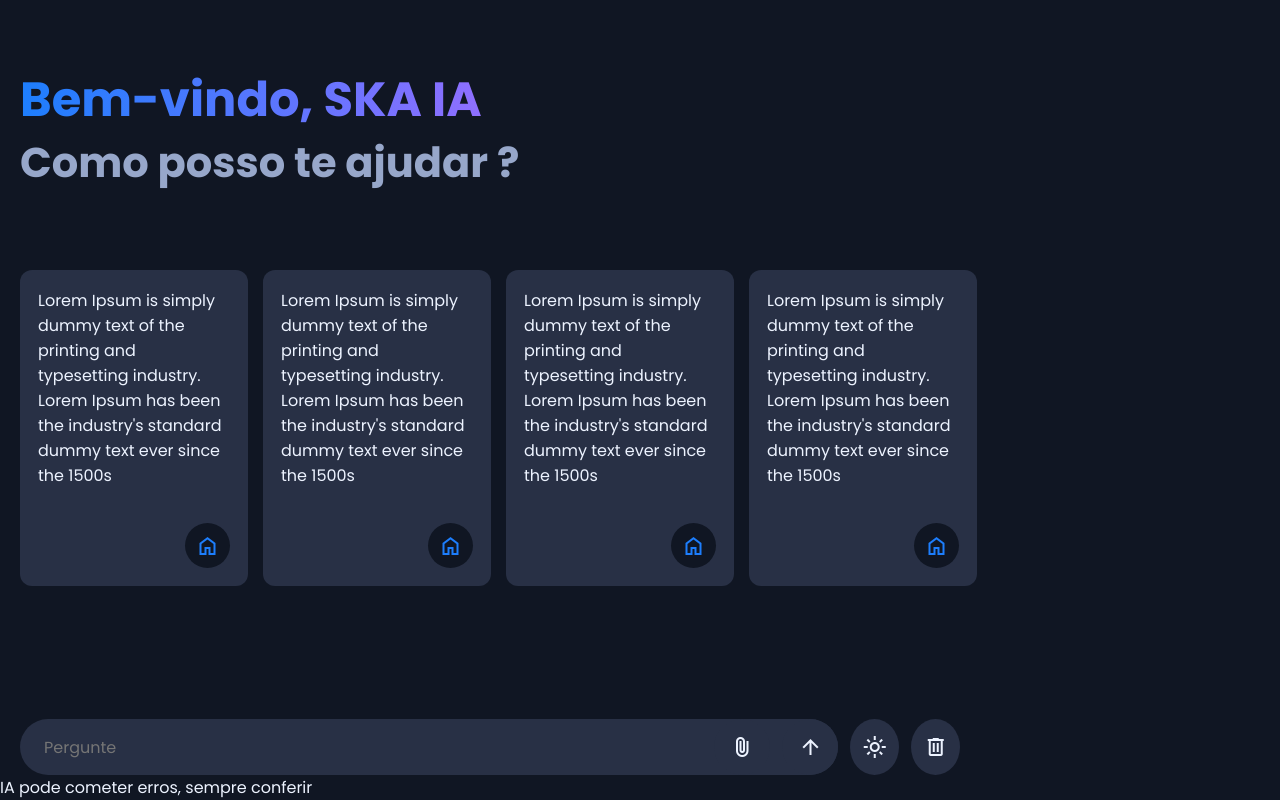
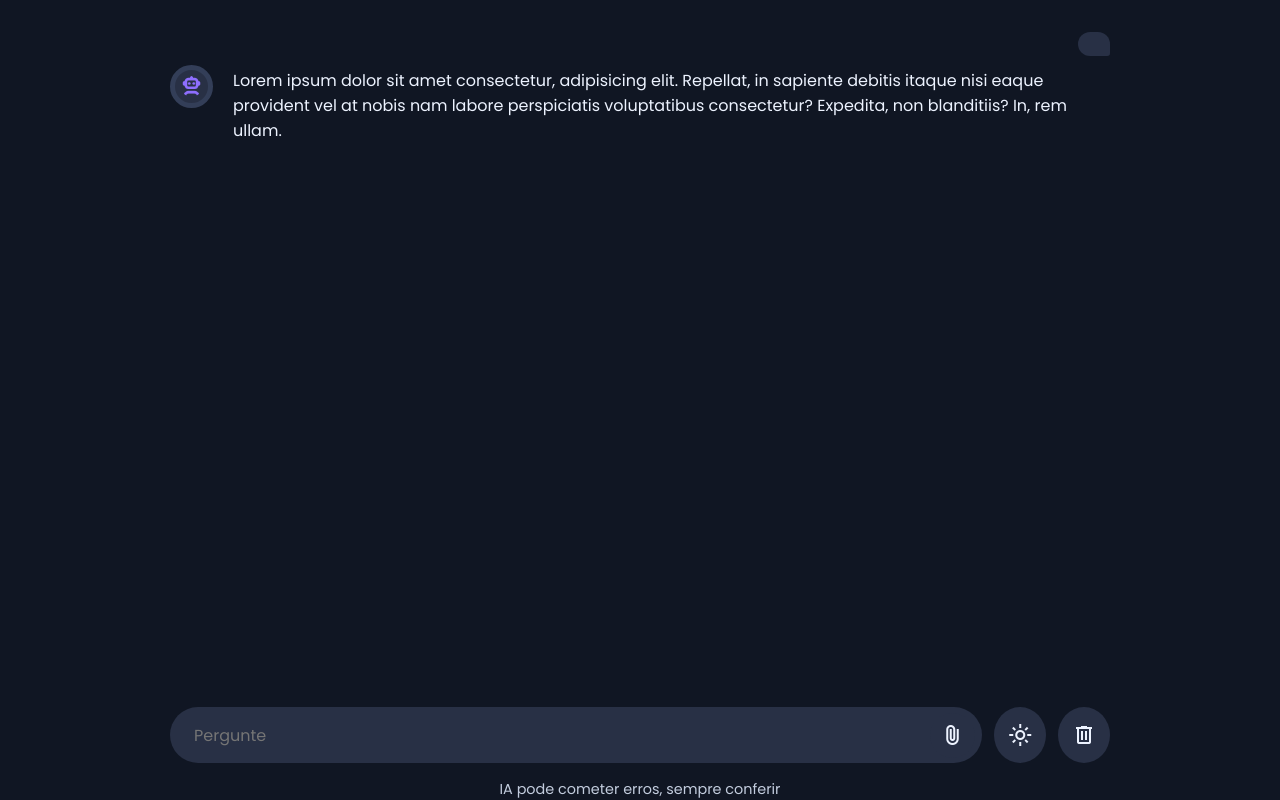
Before and after one commit to gabbawga/SKA-IA, a website: page public/html/index.html in a window 1280 px wide. Drawn offline with nearby package versions, Linux system fonts and the light colour scheme.

Commit message:
Adicionando html e css melhorados

```diff
--- /dev/null
+++ b/public/JS/script.js
@@ -0,0 +1,39 @@
+const chatsContainer = document.querySelector(".chats-container");
+const promptForm = document.querySelector('.prompt-form');
+const promptInput = promptForm.querySelector(".prompt-input");
+
+
+const createMsgElement = (content, className) => {
+    const div = document.createElement("div");
+    div.classList.add("message", className);
+    div.innerHTML = content;
+    return div;
+}
+
+let userMessage = "";
+
+const handleFormSubmit = (e) => {
+    e.preventDefault();
+    userMessage = promptInput.value.trim();
+
+    if (!userMessage) return;
+
+    const userMsgHTML = `<p class="message-text"></p>`;
+    const userMsgDiv = createMsgElement(userMsgHTML, "user-message");
+
+    userMsgDiv.querySelector(".message-text").textContent = userMessage;
+    chatsContainer.appendChild(userMsgDiv);
+
+    promptInput.value = "";
+
+    setTimeout(() =>{
+        const botMsgHTML = `<img src="../images/user-robot32px.png" class="avatar"><p class="message-text"></p>`;
+        const botMsgDiv = createMsgElement(botMsgHTML, "bot-message");
+
+
+        botMsgDiv.querySelector(".message-text").textContent = "Calma vida ta de boa...";
+        chatsContainer.appendChild(botMsgDiv);
+    })
+}
+
+promptForm.addEventListener("submit", handleFormSubmit);
--- a/public/css/style.css
+++ b/public/css/style.css
@@ -23,6 +23,8 @@
 body{
     color: var(--text-color);
     background: var(--primary-color);
+    display: flex;
+    justify-content:center;
 }
 
 
@@ -30,12 +32,20 @@ body{
     padding:32px 0 60px;
 }
 
-.container :where(.app-header, .suggestions, .prompt-wrapper){
+
+.container :where(.app-header, .suggestions, .message, .prompt-wrapper){
     margin: 0;
     width: 100%;
     padding: 0 20px;
     max-width: 980px;
 }
+
+.chats-container .message{
+    display: flex;
+    gap: 11px;
+    align-items: center;
+}
+
 
 /* App header */
 .container .app-header{
@@ -54,7 +64,7 @@ body{
 
 .app-header .sub-heading{
     font-size: 2.6rem;
-    margin-top: -5px;
+    margin-top: 5px;
     color: var(--subheading-color);
 }
 
@@ -62,13 +72,14 @@ body{
 .container .suggestions{
     display: flex;
     gap:15px;
-    margin-top: 9.5vh;
+    margin-top: 1.5vh;
     list-style: none;
     overflow-x: auto;
 }
 
 .suggestions .suggestions-item{
-    width: 228px;
+    width: 200px;
+    height: 200px;
     padding: 18px;
     flex-shrink: 0;
     border-radius: 12px;
@@ -79,6 +90,10 @@ body{
     justify-content: space-between;
     background: var(--secondary-color);
     transition: 0.3s ease;
+}
+
+.container :is(.app-header, .suggestions){
+    display: none;
 }
 
 .suggestions .suggestions-item:hover{
@@ -98,13 +113,60 @@ body{
     background-color: var(--primary-color);
 }
 
+/* Chat style */
+.chats-container .message{
+    display: flex;
+    gap: 11px;
+    align-items:center;
+}
+
+.chats-container .chats-container{
+    display: flex;
+    gap:20px;
+    flex-direction: column;
+
+}
+
+.chats-container .bot-message .avatar{
+    height: 43px;
+    width: 43px;
+    flex-shrink: 0;
+    padding:6px;
+    align-self: flex-start;
+    margin-right: -7px;
+    border-radius: 50%;
+    background:var(--secondary-color);
+    border: 5px solid var(--secondary-hover-color)
+}
+
+.chats-container .bot-message {
+    margin: 9px auto;
+}
+.chats-container .message .message-text{
+    padding: 3px 16px;
+    word-wrap: break-word;
+    white-space: pre-line;
+}
+
+.chats-container .user-message{
+    flex-direction:column;
+    align-items: flex-end;
+}
+
+.chats-container .user-message .message-text{
+    padding: 12px 16px;
+    max-width: 75%;
+    background-color: var(--secondary-color);
+    border-radius: 13px 13px 3px 13px ;
+}
+
 /* Prompt styles */
-.prompt-container{
+.container .prompt-container{
     position: fixed;
     bottom: 0;
     left: 0;
     width: 100%;
-    padding: 16px, 0;
+    padding: 50px, 0;
     background: var(--primary-color);
 }
 
@@ -113,6 +175,10 @@ body{
     gap:12px;
     height: 56px;
     align-items: center;
+}
+
+.prompt-wrapper{
+    margin: auto;
 }
 
 .prompt-wrapper .prompt-form{
@@ -134,7 +200,7 @@ body{
 }
 
 .prompt-wrapper button{
-    width: 56px;
+    width: 60px;
     height: 100%;
     border: none;
     cursor: pointer;
@@ -148,5 +214,33 @@ body{
     background: var(--secondary-hover-color);
 }
 
+.prompt-form .prompt-actions{
+    gap: 5px;
+    margin-right: 7px;
+}
 
-.prompt
+.prompt-form .prompt-actions button{
+    height: 45px;
+    width: 45px;
+}
+
+.prompt-container .disclaimer-text{
+    text-align: center;
+    font-size: 0.9rem;
+    padding: 16px 20px 0;
+    color: var(--placeholder-color)
+}
+
+.prompt-form #send-prompt-btn{
+    color: #ffff;
+    display: none;
+    background: #1d7efd;
+}
+
+.prompt-form #send-prompt-btn{
+    background: #1d7efd;
+}
+
+.prompt-form .prompt-input:valid ~ .prompt-actions #send-prompt-btn{
+    display: block;
+}
--- a/public/html/index.html
+++ b/public/html/index.html
@@ -21,32 +21,42 @@
         <!-- Suggestions List -->
         <ul class="suggestions">
             <li class="suggestions-item">
-                <p class="text">Lorem Ipsum is simply dummy text of the printing and typesetting industry. Lorem Ipsum has been the industry's standard dummy text ever since the 1500s</p>
+                <p class="text">Lorem Ipsum is simply dummy text of the printing and </p>
                 <span class="material-symbols-outlined">home</span>
             </li>
             <li class="suggestions-item">
-                <p class="text">Lorem Ipsum is simply dummy text of the printing and typesetting industry. Lorem Ipsum has been the industry's standard dummy text ever since the 1500s</p>
+                <p class="text">Lorem Ipsum is simply dummy text of the printi</p>
                 <span class="material-symbols-outlined">home</span>
             </li>
             <li class="suggestions-item">
-                <p class="text">Lorem Ipsum is simply dummy text of the printing and typesetting industry. Lorem Ipsum has been the industry's standard dummy text ever since the 1500s</p>
+                <p class="text">Lorem Ipsum is simply dummy text of the printin</p>
                 <span class="material-symbols-outlined">home</span>
             </li>
             <li class="suggestions-item">
-                <p class="text">Lorem Ipsum is simply dummy text of the printing and typesetting industry. Lorem Ipsum has been the industry's standard dummy text ever since the 1500s</p>
+                <p class="text">Lorem Ipsum is simply dummy text of the printing   </p>
                 <span class="material-symbols-outlined">home</span>
             </li>
 
         </ul>
 
+        <div class="chats-container">
+            <div class="message user-message">
+                <p class="message-text"></p>
+            </div>
+            <div class="message bot-message">
+                <img src="../images/user-robot32px.png" class="avatar">
+                <p class="message-text">Lorem ipsum dolor sit amet consectetur, adipisicing elit. Repellat, in sapiente debitis itaque nisi eaque provident vel at nobis nam labore perspiciatis voluptatibus consectetur? Expedita, non blanditiis? In, rem ullam.</p>
+            </div>
+        </div>
+
         <!-- Prompt Container -->
          <div class="prompt-container">
             <div class="prompt-wrapper">
                 <form action="#" class="prompt-form">
-                    <input type="text" placeholder="Pergunte" class="prompt-input">
+                    <input type="text" placeholder="Pergunte" class="prompt-input" required>
                     <div class="prompt-actions">
                         <button id="add-file-btn" type="button"  class="material-symbols-outlined">attach_file</button>
-                        <button id="send-prompt-btn" type="button"  class="material-symbols-outlined">arrow_upward</button>
+                        <button id="send-prompt-btn" type="submit"  class="material-symbols-outlined">arrow_upward</button>
                     </div>
                 </form>
                 <button id="theme-toggle-btn" type="button"  class="material-symbols-outlined">light_mode</button>
@@ -56,5 +66,7 @@
             <p class="disclaimer-text">IA pode cometer erros, sempre conferir</p>
          </div>
     </div>
+
+    <script src="../JS/script.js"></script>
 </body>
 </html>
```
Also changed, not shown: public/images/user-robot32px.png (added), public/images/user-robot64px.png (added).
